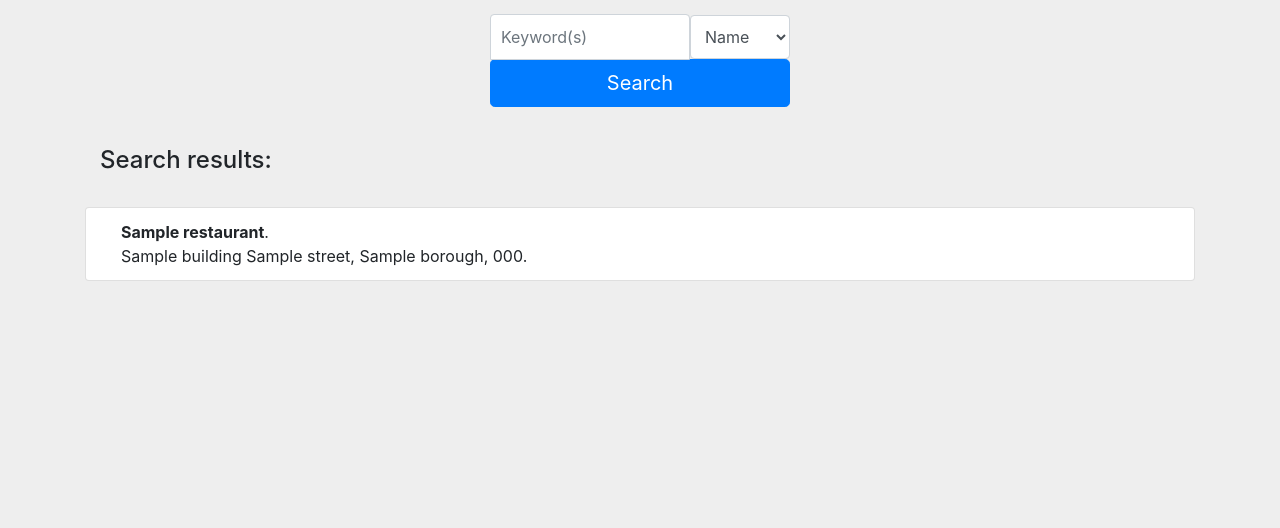
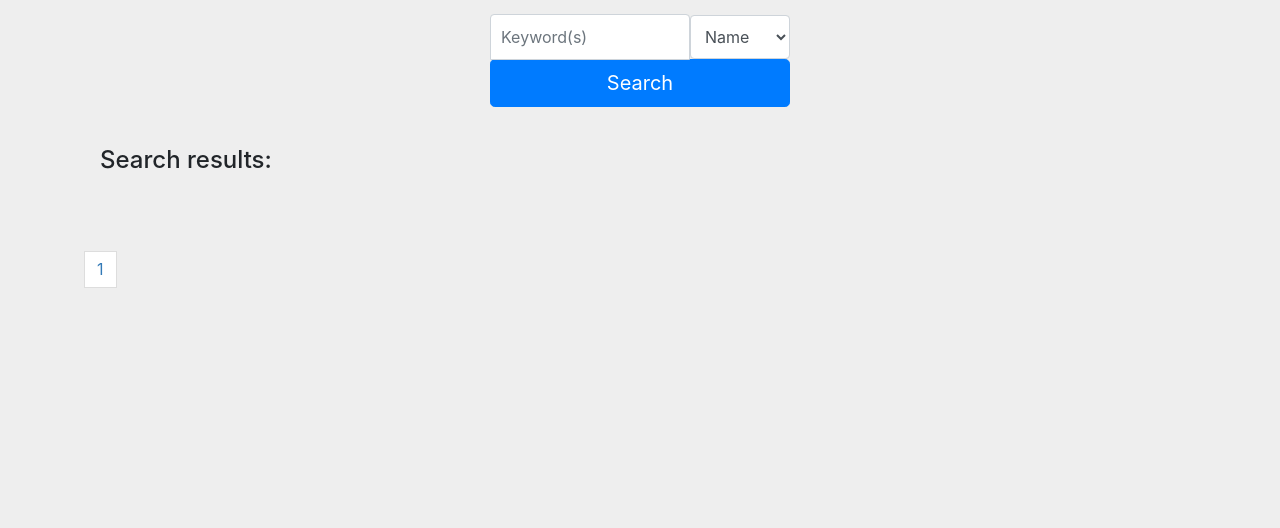
Before and after one commit to jleon95/UGR_DAI, a Flask app: template P5/templates/restaurant_search.html in a window 1280 px wide. Shown: the part 189-717 px from the top of the page. Run offline with Flask 2, Linux system fonts and the light colour scheme; the template is opened without the code that fills it: most values are stand-ins (such as "Sample title", 1, 10 or a date in 2020); a database or web service that is not in the repository returns one stand-in record (values such as "Sample title"); data that the repository does not hold is empty; some libraries are stand-ins or nearby versions.

Commit message:
Added AJAX pagination

```diff
--- a/P5/P5.py
+++ b/P5/P5.py
@@ -3,6 +3,7 @@
 from flask import Flask, request, render_template, session, redirect, url_for
 import shelve
 import pymongo as pym
+import json
 app = Flask(__name__)
 
 app.secret_key = "whatever"
@@ -114,30 +115,48 @@ def ai():
 # 'borough': 'Manhattan',
 # 'name': 'Sweet  Generation'}
 
-@app.route('/restaurant_search', methods = ['GET', 'POST'])
+@app.route('/restaurant_search', methods = ['GET'])
 def restaurant_search():
     restaurants = []
-    if request.method == 'POST':
-        field = request.form['field_name']
-        keywords = request.form['keywords']
+    field = request.args.get('field_name',type=str)
+    keywords = request.args.get('keywords',type=str)
+    if not field is None:
         client = pym.MongoClient()
         collection = client.database.restaurants
-        restaurants = list(collection.find({field: keywords}))
-        if 'user' in session:
-            return render_template('restaurant_search.html', username=session['user'],\
-                restaurants=restaurants)
-        else:
-            return render_template('restaurant_search.html', username=None,\
-                restaurants=restaurants)
+        restaurants = list(collection.find({field: keywords},{'address': 1, \
+                'cuisine': 1, 'borough': 1, 'name': 1, '_id': 0}))[:20]
+    if 'user' in session:
+        return render_template('restaurant_search.html', username=session['user'],\
+            restaurants=restaurants)
     else:
-        if 'user' in session:
-            return render_template('restaurant_search.html', username=session['user'],\
-                restaurants=restaurants)
-        else:
-            return render_template('restaurant_search.html', username=None,\
-                restaurants=restaurants)
+        return render_template('restaurant_search.html', username=None,\
+            restaurants=restaurants)
 
     return render_template('restaurant_search.html', username=session['user'])
+
+@app.route('/get_page')
+def get_page():
+    field = request.args.get('field',type=str)
+    keywords = request.args.get('keywords',type=str)
+    if "+" in keywords:
+        keywords = keywords.split("+")
+        keywords = " ".join(keywords)
+    number = request.args.get('number',type=int)
+    client = pym.MongoClient()
+    collection = client.database.restaurants
+    restaurants = list(collection.find({field: keywords},{'address': 1, \
+            'cuisine': 1, 'borough': 1, 'name': 1, '_id': 0}))[(number-1)*20:number*20]
+    return json.dumps(restaurants,ensure_ascii=False)
+
+@app.route('/get_number_of_pages')
+def get_number_of_pages():
+    field = request.args.get('field',type=str)
+    keywords = request.args.get('keywords',type=str)
+    number = request.args.get('number',type=int)
+    client = pym.MongoClient()
+    collection = client.database.restaurants
+    number = collection.count({field: keywords})
+    return str(number)
 
 @app.errorhandler(404)
 def page_not_found(error):
--- a/P5/static/style.css
+++ b/P5/static/style.css
@@ -35,3 +35,41 @@ body {
   left: 100%;
   margin-top: -1px;
 }
+
+.pagination {
+  display: inline-block;
+  padding-left: 0;
+  margin: 20px 0;
+  border-radius: 4px;
+}
+
+.pagination>li {
+  display: inline;
+}
+
+.pagination>li>a, .pagination>li>span {
+  position: relative;
+  float: left;
+  padding: 6px 12px;
+  margin-left: -1px;
+  line-height: 1.42857143;
+  color: #337ab7;
+  text-decoration: none;
+  background-color: #fff;
+  border: 1px solid #ddd;
+}
+
+.pagination>li>a:focus, .pagination>li>a:hover, .pagination>li>span:focus, .pagination>li>span:hover {
+    z-index: 2;
+    color: #23527c;
+    background-color: #eee;
+    border-color: #ddd
+}
+
+.pagination>.active>a, .pagination>.active>a:focus, .pagination>.active>a:hover, .pagination>.active>span, .pagination>.active>span:focus, .pagination>.active>span:hover {
+  z-index: 3;
+  color: #fff;
+  cursor: default;
+  background-color: #337ab7;
+  border-color: #337ab7;
+}
--- a/P5/templates/base.html
+++ b/P5/templates/base.html
@@ -5,12 +5,15 @@
     <meta name="viewport" content="width=device-width, initial-scale=1, shrink-to-fit=no">
     <meta name="description" content="">
     <meta name="author" content="">
-    <script src="https:/ajax.googleapis.com/ajax/libs/jquery/3.2.1/jquery.min.js"></script>
+    <script src="https://ajax.googleapis.com/ajax/libs/jquery/3.2.1/jquery.min.js"></script>
+    <script src="https://maxcdn.bootstrapcdn.com/bootstrap/3.3.7/js/bootstrap.min.js"></script>
+    {% block custom_scripts %}
+    {% endblock %}
     <!-- Dropdown menus -->
     <script>
     $(document).ready(function(){
-      $('.dropdown-submenu a.make-submenu').on("click",function(e){
-        $(this).next('ul').toggle();
+      $('a.make-submenu').on("click",function(e){
+        $(this).next('ul').slideToggle("slow");
         e.stopPropagation();
         e.preventDefault();
       });
@@ -53,7 +56,6 @@
 
     {% block navbar %}
     <nav class="navbar navbar-expand-md navbar-dark bg-dark fixed-top">
-      <!--<a class="navbar-brand" href="#">Navbar</a>-->
       <img src="/static/catlogo.png" height="20px"/>
       <button class="navbar-toggler" type="button" data-toggle="collapse" data-target="#navbarsExampleDefault" aria-controls="navbarsExampleDefault" aria-expanded="false" aria-label="Toggle navigation">
         <span class="navbar-toggler-icon"></span>
@@ -71,10 +73,10 @@
             <a class="nav-link" href="/restaurant_search">Restaurants</a>
           </li>
           <li class="nav-item dropdown">
-            <a class="nav-link dropdown-toggle" data-toggle="dropdown" aria-haspopup="true" aria-expanded="false">Cool changes<span class="caret"></span></a>
+            <a class="make-submenu nav-link dropdown-toggle" data-toggle="dropdown" aria-haspopup="true" aria-expanded="false">Cool changes<span class="caret"></span></a>
             <ul class="dropdown-menu">
               <li class="dropdown-submenu">
-                <a class="make-submenu dropdown-item dropdown-toggle" href="#" data-toggle="dropdown" aria-haspopup="true" aria-expanded="false">Change font size<span class="caret"></span></a>
+                <a class="make-submenu dropdown-item dropdown-toggle" data-toggle="dropdown" href="#">Change font size<span class="caret"></span></a>
                 <ul class="dropdown-menu">
                   <li id="font-more" class="dropdown-item">More</li>
                   <li id="font-less" class="dropdown-item">Less</li>
@@ -125,7 +127,6 @@
     <!-- Bootstrap core JavaScript
     ================================================== -->
     <!-- Placed at the end of the document so the pages load faster -->
-    <script src="https://code.jquery.com/jquery-3.2.1.slim.min.js" integrity="sha384-KJ3o2DKtIkvYIK3UENzmM7KCkRr/rE9/Qpg6aAZGJwFDMVNA/GpGFF93hXpG5KkN" crossorigin="anonymous"></script>
     <script>window.jQuery || document.write('<script src="https://getbootstrap.com/assets/js/vendor/jquery.min.js"><\/script>')</script>
     <script src="https://getbootstrap.com/assets/js/vendor/popper.min.js"></script>
     <script src="https://getbootstrap.com/dist/js/bootstrap.min.js"></script>
--- a/P5/templates/restaurant_search.html
+++ b/P5/templates/restaurant_search.html
@@ -1,4 +1,95 @@
 {% extends "base.html" %}
+{% block custom_scripts %}
+  <!-- Get search parameters from url -->
+  <script>
+    function GetURLParameter(sParam)
+    {
+        var sPageURL = window.location.search.substring(1);
+        var sURLVariables = sPageURL.split('&');
+        for (var i = 0; i < sURLVariables.length; i++)
+        {
+            var sParameterName = sURLVariables[i].split('=');
+            if (sParameterName[0] == sParam)
+            {
+                return sParameterName[1];
+            }
+        }
+    }
+  </script>
+  <!-- Initialize list of page numbers -->
+  <script>
+    var rows_per_page = 20
+    function initPageNumbers(){
+        var my_field = GetURLParameter('field_name');
+        var my_keywords = GetURLParameter('keywords');
+        //Get total rows number
+        $.get('get_number_of_pages',{field: my_field, keywords: my_keywords},function(data){
+            total_rows = parseInt(data);
+            //Loop through every available page and output a page link
+            var count = 1;
+            for(var x = 0;  x < total_rows; x += rows_per_page)
+            {
+                $('#page-numbers').append('<li><a href="#'+count+'" onclick="getPage('+count+');">'+count+'</a></li>');
+                count++;
+            }
+        });
+    }
+  </script>
+  <!-- Get a page of results -->
+  <script>
+    function getPage(page_num)
+    {
+        //Clear the existing data view
+        $('#rows').html('');
+        var my_field = GetURLParameter('field_name');
+        var my_keywords = GetURLParameter('keywords');
+        $("#page-numbers > li").removeClass('active')
+        $("#page-numbers li:eq("+(page_num-1)+")").addClass('active');
+        //Get subset of data
+        $.get('get_page',{field: my_field, keywords: my_keywords, number: page_num},function(data){
+            //Loop through each row and output the data
+            data = JSON.parse(data);
+            $(data).each(function(){
+                $('#rows').append('<li class="list-group-item">'
+                  + '<div class="col-md-4">'
+                  + '<strong>' + this.name + '</strong>.'
+                  + '</div>'
+                  + '<div class="col-md-8">'
+                    + this.address.building + " " + this.address.street + ", " + this.borough + ", " + this.address.zipcode
+                  + '</div>'
+                + '</li>')
+            });
+        });
+    }
+  </script>
+  <!-- Run as soon as the page is ready to run JavaScript code -->
+  <script>
+  $(document).ready(function(){
+      //Set up the page number links
+      initPageNumbers();
+
+      //Set the default page number
+      var page_num = 1;
+
+      //If there's a hash fragment specifying a page number
+      if(window.location.hash !== '')
+      {
+          //Get the hash fragment as an integer
+          var hash_num = parseInt(window.location.hash.substring(1));
+
+          //If the hash fragment integer is valid
+          if(hash_num > 0)
+          {
+              //Overwrite the default page number with the user supplied number
+              page_num = hash_num;
+          }
+      }
+
+      //Load the first page
+      getPage(page_num);
+  });
+  </script>
+{% endblock %}
 {% block styles %}
   <link href="/static/style.css" rel="stylesheet">
   <link href="/static/register_style.css" rel="stylesheet">
@@ -10,7 +101,7 @@
   </div>
   <div class="row">
     <div class="col-md-3"></div>
-    <form method="post" class="row form-inline form-signup container data-form col-md-6 col-6">
+    <form method="get" class="row form-inline form-signup container data-form col-md-6 col-6">
         <input name="keywords" type="names" class="form-control col-md-8 col-sm-8 col-12" placeholder="Keyword(s)" required>
         <select name="field_name" class="form-control col-md-4 col-sm-4 col-12" id="sel1">
           <option value="name">Name</option>
@@ -28,16 +119,19 @@
       <h4>Search results:</h4>
       <br/>
     </div>
-    <ul class="list-group">
+    <ul id="rows" class="list-group">
     {% for r in restaurants %}
       <li class="list-group-item">
         <div class="col-md-4">
           <strong>{{ r['name'] }}</strong>.
         </div>
         <div class="col-md-8">
-          {{ r['address']['building'] }} {{ r['address']['street'] }}, {{ r['borough'] }}, {{ r['address']['zipcode'] }}.</li>
+          {{ r['address']['building'] }} {{ r['address']['street'] }}, {{ r['borough'] }}, {{ r['address']['zipcode'] }}.
         </div>
+      </li>
     {% endfor %}
     </ul>
+    <br/>
+    <ul id="page-numbers" class="pagination"></ul>
   {% endif %}
 {% endblock %}
```
